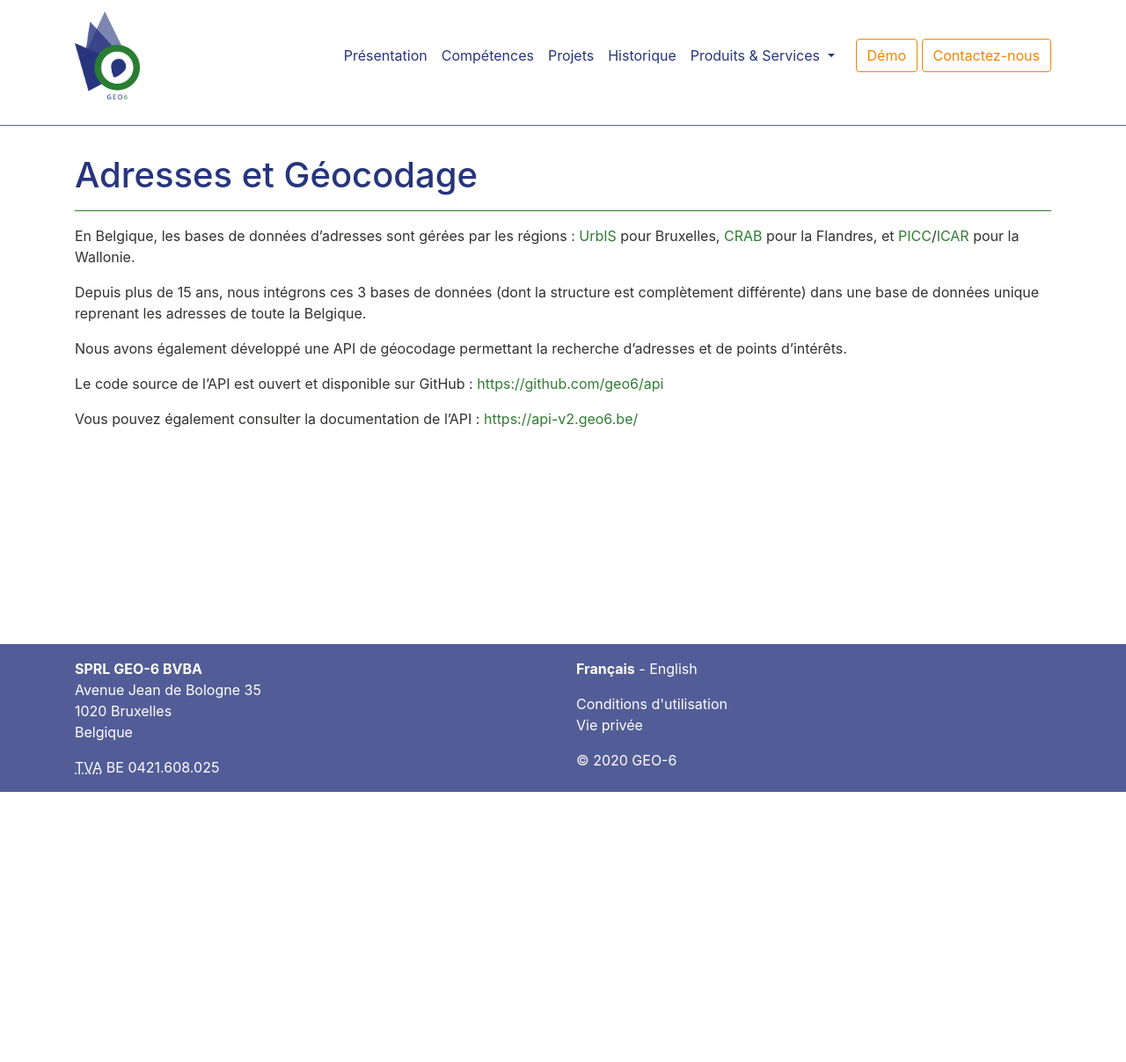
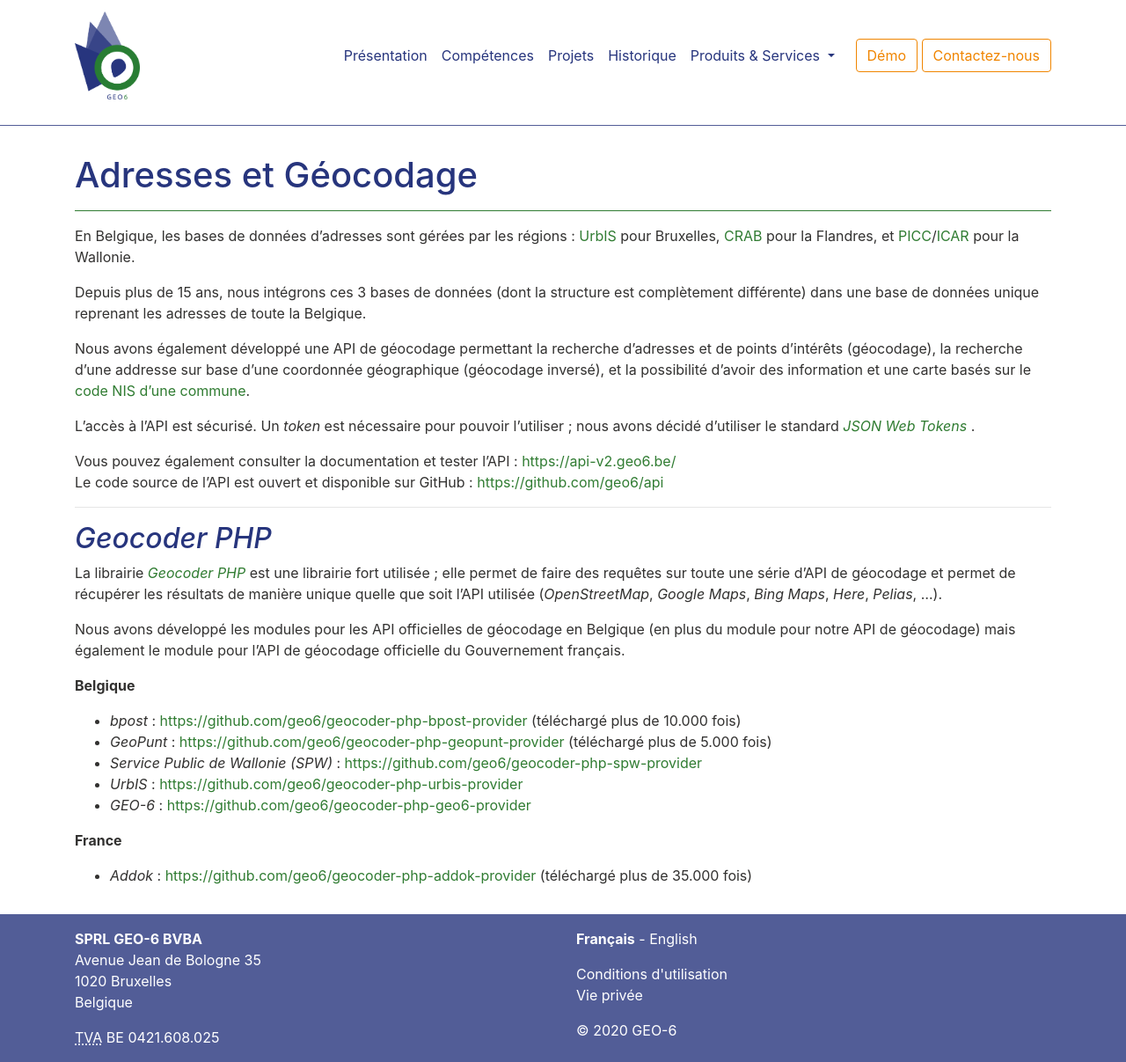
Before and after one commit to geo6/website, a Jekyll site: the page built from _products/address.fr.md, in a window 1280 px wide. Shown: the whole page at 88% size. Built offline with Jekyll 4.4.1, drawn with Linux system fonts in a browser that asks for light colours; before the commit the page ends 900 px from its top, so only the background shows below that.

Commit message:
Update product pages

```diff
--- a/_products/address.fr.md
+++ b/_products/address.fr.md
@@ -2,15 +2,36 @@
 title: Adresses et Géocodage
 layout: default
 lang: fr
-order: 0
+order: 4
 ---
 
 En Belgique, les bases de données d'adresses sont gérées par les régions : [UrbIS](https://cirb.brussels/fr/nos-solutions/urbis-solutions/urbis-data) pour Bruxelles, [CRAB](https://overheid.vlaanderen.be/informatie-vlaanderen/producten-diensten/centraal-referentieadressenbestand-crab) pour la Flandres, et [PICC](https://geoportail.wallonie.be/georeferentiel/PICC)/[ICAR](https://geoportail.wallonie.be/georeferentiel/icar) pour la Wallonie.
 
 Depuis plus de 15 ans, nous intégrons ces 3 bases de données (dont la structure est complètement différente) dans une base de données unique reprenant les adresses de toute la Belgique.
 
-Nous avons également développé une API de géocodage permettant la recherche d'adresses et de points d'intérêts.
+Nous avons également développé une API de géocodage permettant la recherche d'adresses et de points d'intérêts (géocodage), la recherche d'une addresse sur base d'une coordonnée géographique (géocodage inversé), et la possibilité d'avoir des information et une carte basés sur le [code NIS d'une commune](https://statbel.fgov.be/fr/propos-de-statbel/methodologie/classifications/geographie){: target="_blank"}.
 
+L'accès à l'API est sécurisé. Un *token* est nécessaire pour pouvoir l'utiliser ; nous avons décidé d'utiliser le standard [*JSON Web Tokens* ](https://jwt.io/){: target="_blank"}.
+
+Vous pouvez également consulter la documentation et tester l'API : <https://api-v2.geo6.be/>
 Le code source de l’API est ouvert et disponible sur GitHub : <https://github.com/geo6/api>
 
-Vous pouvez également consulter la documentation de l'API : <https://api-v2.geo6.be/>
+---
+
+##  *Geocoder PHP*
+
+La librairie [*Geocoder PHP*](https://geocoder-php.org/){: target="_blank"} est une librairie fort utilisée ; elle permet de faire des requêtes sur toute une série d'API de géocodage et permet de récupérer les résultats de manière unique quelle que soit l'API utilisée (*OpenStreetMap*, *Google Maps*, *Bing Maps*, *Here*, *Pelias*, ...).
+
+Nous avons développé les modules pour les API officielles de géocodage en Belgique (en plus du module pour notre API de géocodage) mais également le module pour l'API de géocodage officielle du Gouvernement français.
+
+**Belgique**
+
+* *bpost* : <https://github.com/geo6/geocoder-php-bpost-provider>{: target="_blank"} (téléchargé plus de 10.000 fois)
+* *GeoPunt* : <https://github.com/geo6/geocoder-php-geopunt-provider>{: target="_blank"}  (téléchargé plus de 5.000 fois)
+* *Service Public de Wallonie (SPW)* : <https://github.com/geo6/geocoder-php-spw-provider>{: target="_blank"}
+* *UrbIS* : <https://github.com/geo6/geocoder-php-urbis-provider>{: target="_blank"}
+* *GEO-6* : <https://github.com/geo6/geocoder-php-geo6-provider>{: target="_blank"}
+
+**France**
+
+* *Addok* : <https://github.com/geo6/geocoder-php-addok-provider>{: target="_blank"}  (téléchargé plus de 35.000 fois)
```
Also changed, not shown: _products/inventory.fr.md (+1 -1 lines), _products/mapper.fr.md (+2 -3 lines), _products/tiles.fr.md (+1 -1 lines).
